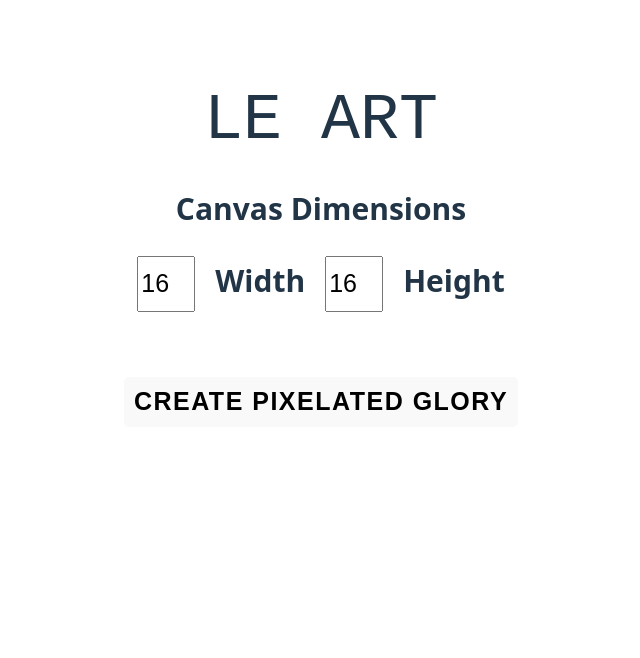
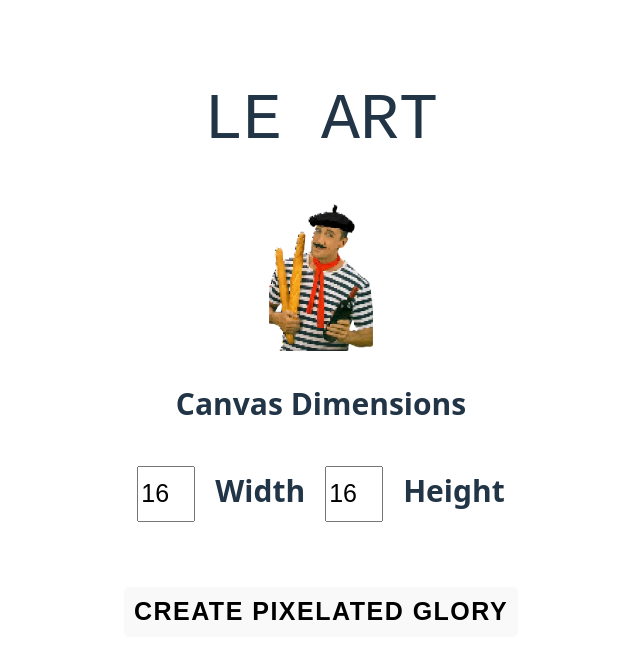
Before and after one commit to Yanny24211/pixel-draw, a React (Vite) app in the folder pixel-draw/: page / in a window 1280 px wide. Shown: the top 658 px of the page, without its empty margins (319-959 px from the left). Built offline with nearby package versions, Linux system fonts and the light colour scheme.

Commit message:
added site mascot

```diff
--- a/pixel-draw/src/components/Editor.jsx
+++ b/pixel-draw/src/components/Editor.jsx
@@ -2,6 +2,7 @@ import { useState } from 'react'
 import DrawingPanel from './DrawingPanel';
 import { TwitterPicker, CirclePicker } from 'react-color';
 import './components.css'
+import zeMascot from '../assets/person.png'
 function Editor(){
     const [width, setWidth] = useState(16);
     const [height, setHeight] = useState(16);
@@ -31,6 +32,7 @@ function Editor(){
         <div className="editor">
             {showOptions && <div className="options">
                 <div className='options-header'>LE ART</div>
+                <img style={{height: '150px'}} src={zeMascot} alt="Website Logo"/>
                 <div className="text">Canvas Dimensions</div>
                 <div className="options-inputbox">
                     <div className="options-input"><input type="number" id="width" name="width" defaultValue={width} onChange={(e)=>{
--- a/pixel-draw/src/components/components.css
+++ b/pixel-draw/src/components/components.css
@@ -19,6 +19,7 @@
     margin: 20px
 }
 .options{
+    display: flex;
     flex-direction: column;
     justify-content: space-evenly;
     align-items: center;
```
Also changed, not shown: pixel-draw/src/assets/person.png (added), pixel-draw/src/assets/person1.png (added).
